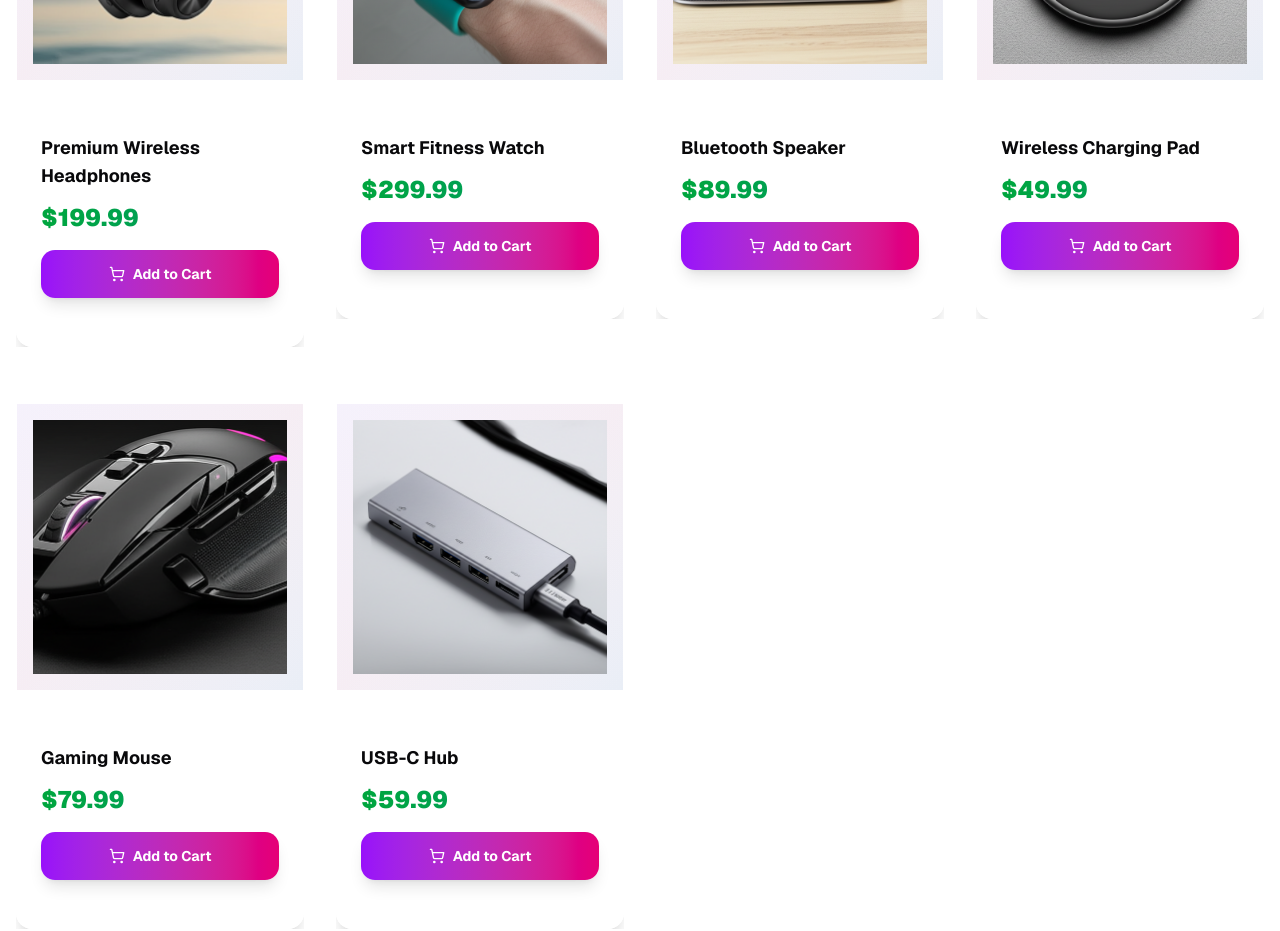
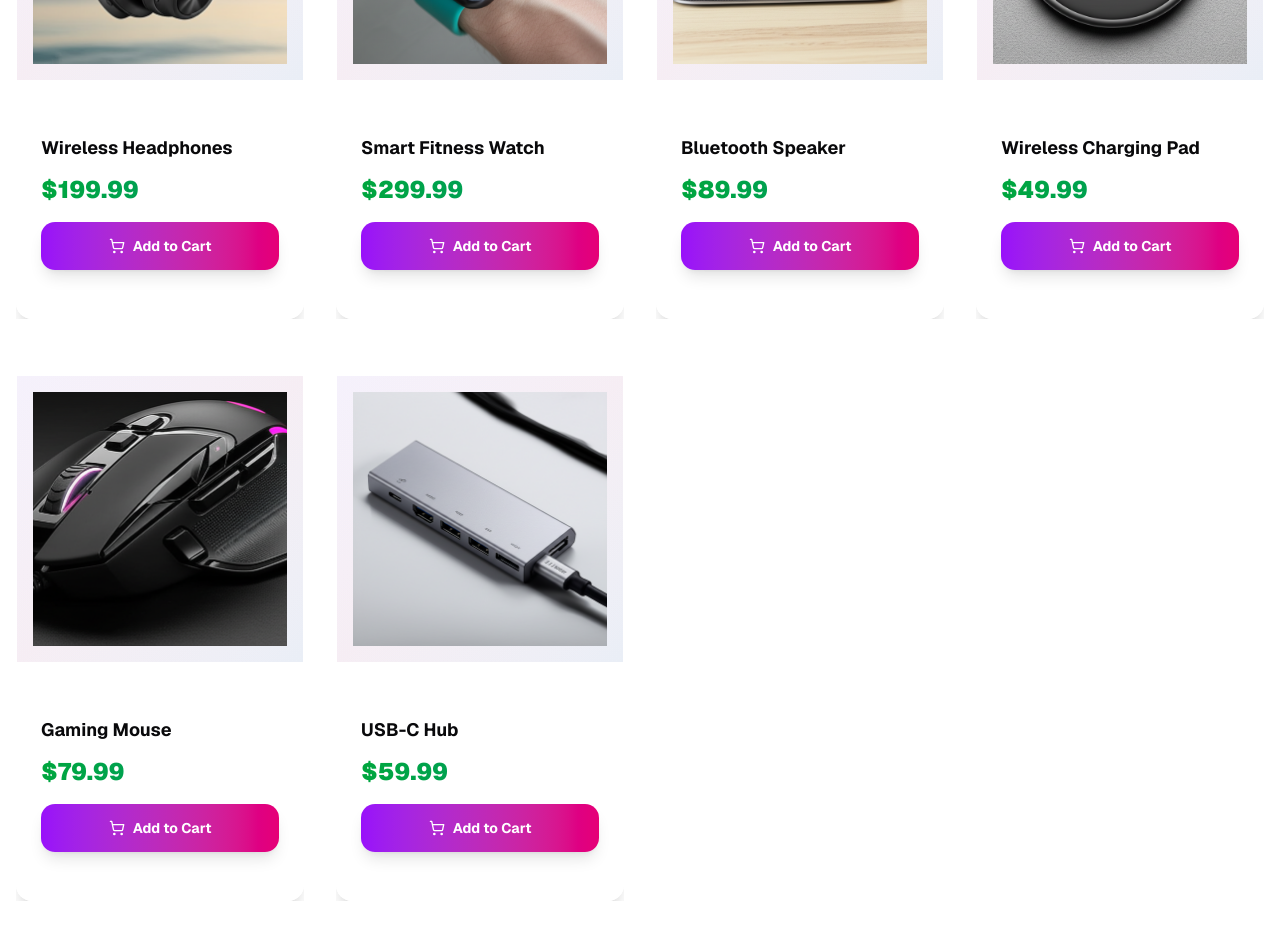
Before and after one commit to klrab3490/nebula-ecommerce-stack, a Next.js app: page / in a window 1280 px wide. Shown: the part 2280-3211 px from the top of the page. Built offline with nearby package versions, Linux system fonts and the light colour scheme; no server answers.

Commit message:
fix: Update product names and alt text for consistency

```diff
--- a/app/page.tsx
+++ b/app/page.tsx
@@ -7,10 +7,10 @@ import CustomerTestimonials from "@/components/custom/CustomerTestimonials";
 const products = [
     {
         id: "1",
-        name: "Premium Wireless Headphones",
+        name: "Wireless Headphones",
         price: 199.99,
         image: "/premium-wireless-headphones-front.png",
-        alt: "Premium Wireless Headphones",
+        alt: "Wireless Headphones",
     },
     {
         id: "2",
```
